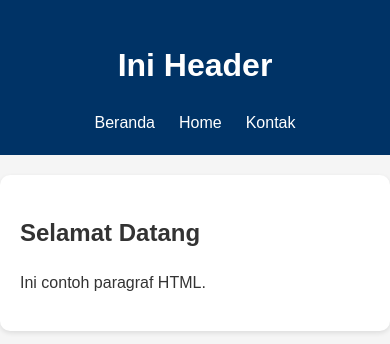
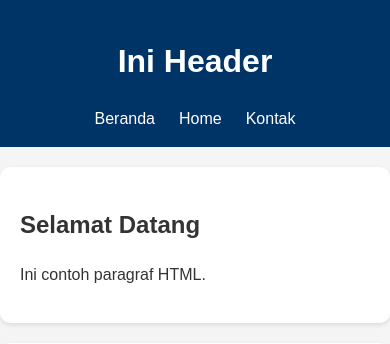
Before and after one commit to ArkanRequiem7/2511500056-PWB-TI1B-2526O, a PHP site: page /pertemuan-04/index.html in a window 390 px wide. Shown: the top 344 px of the page. Run offline with PHP 8.4, Linux system fonts and the light colour scheme.

Commit message:
styling header mode mobile

```diff
--- a/pertemuan-04/style.css
+++ b/pertemuan-04/style.css
@@ -76,6 +76,14 @@ background-color: rgba(255, 255, 255, 0.15);
 header li a:active {
 background-color: #cc04a1;
 transform: translateY(1px);
+}
+
+@media (max-width: 600px) {
+header {
+padding: 16px;
+position: sticky;
+top: 0;
+z-index: 1000;
 }
 
 #about,
```
Also changed, not shown: pertemuan-04/README.md.
